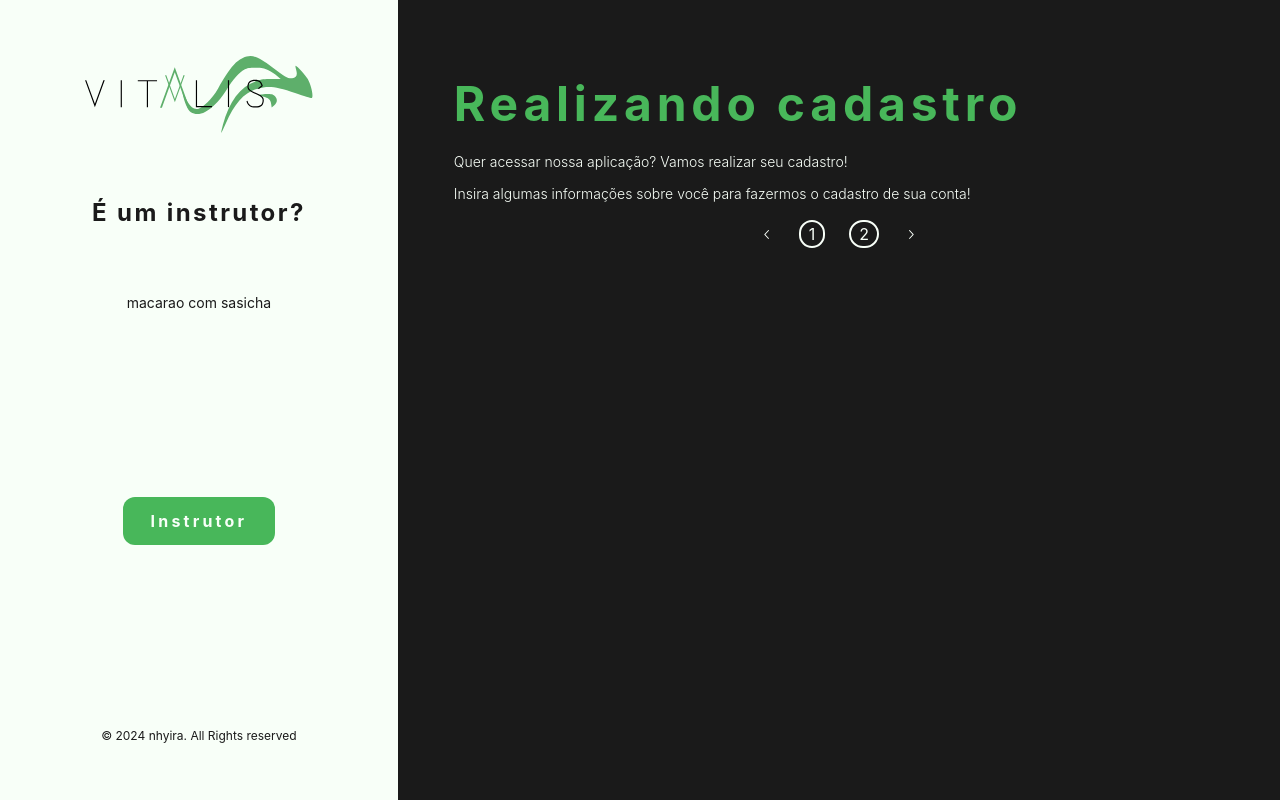
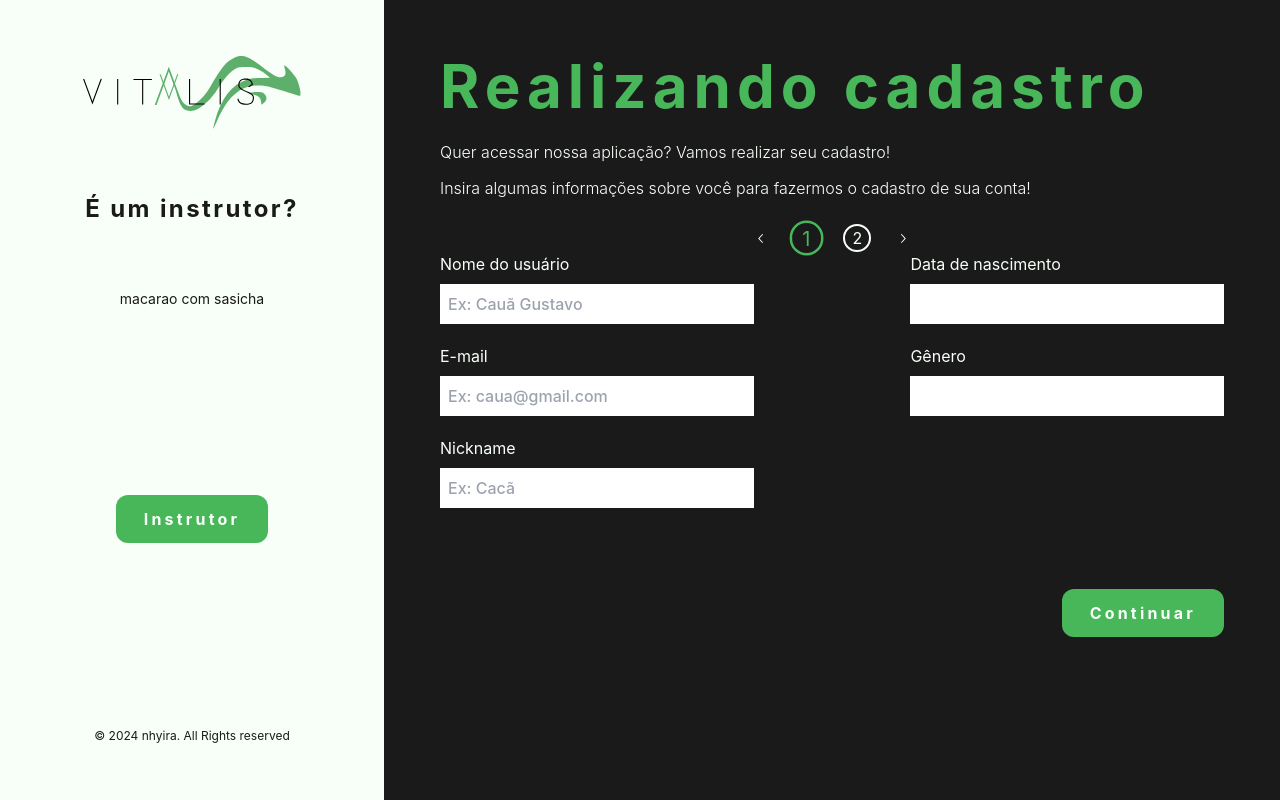
Before and after one commit to nhyira-group5/sistema-vitalis, a React (Vite) app: page / in a window 1280 px wide. Built offline with nearby package versions, Linux system fonts and the light colour scheme; what webfontloader would draw is missing.

Commit message:
feat - desenvolvmento tela de cadastro

```diff
--- a/package.json
+++ b/package.json
@@ -10,7 +10,9 @@
     "preview": "vite preview"
   },
   "dependencies": {
+    "@radix-ui/react-form": "^0.0.3",
     "@radix-ui/react-icons": "^1.3.0",
+    "@radix-ui/react-label": "^2.0.2",
     "@radix-ui/react-tabs": "^1.0.4",
     "localforage": "^1.10.0",
     "match-sorter": "^6.3.4",
--- a/src/components/LoginRegisterCard/loginRegisterCard.jsx
+++ b/src/components/LoginRegisterCard/loginRegisterCard.jsx
@@ -3,7 +3,7 @@ import LogoLilasBlackNormalSize from "@assets/logos/lilasNormalSizeblackColor.sv
 
 export function LoginRegisterCard ({tittle, contentText, userType, Button}){
     return(
-        <div className="flex flex-col p-14 bg-white text-black500  items-center text-center w-1/3 h-full justify-between">
+        <div className="flex flex-col p-14 bg-white text-black500  items-center text-center w-full h-full justify-between">
             <div className="flex flex-col items-center justify-center  gap-16">
                 {userType ?
                 (<img className="w-4/5" src={LogoGreenBlackNormalSize} alt="Logo vitalis"/>)
--- a/src/pages/Cadastro/cadastroPage.jsx
+++ b/src/pages/Cadastro/cadastroPage.jsx
@@ -2,6 +2,7 @@ import { LoginRegisterCard } from "@components/LoginRegisterCard/loginRegisterCa
 import { useState } from "react";
 import Button from "@components/Button/button.jsx"
 import * as Tabs from '@radix-ui/react-tabs';
+import * as Label from '@radix-ui/react-label';
 import { ChevronLeftIcon, ChevronRightIcon} from '@radix-ui/react-icons'
 
 
@@ -13,7 +14,7 @@ const [userType, setUserType] = useState(true)
 
 return(
 <>
-    <div className="flex h-screen w-screen bg-black500 ">
+    <div className="grid grid-cols-[0.30fr_0.70fr] grid-rows-1 bg-black500 w-screen h-screen">
         <LoginRegisterCard tittle={`${userType ? 'É um instrutor?' : 'É um aluno?'}`}
                            contentText={`${userType ? 'macarao com sasicha' : 'socoro jesus'}`}
                            userType = {userType}
@@ -21,31 +22,83 @@ return(
                             style={`text-md px-7 py-3 rounded-xl tracking-[0.2rem] text-white font-bold ${userType ? 'bg-primary-green300' : 'bg-alt-purple300'}`}
                             content={`${userType ? 'Instrutor' : 'Aluno'}`} />}/>
 
-        <div className="flex flex-col gap-4 text-white p-14 pt-20 w-3/4">
+        <div className="flex flex-col gap-6 text-white p-14  w-full ">
 
             <div className="flex flex-col gap-3">
-                <span className="text-5xl font-bold text-primary-green300 tracking-widest">Realizando cadastro</span>
+                <span className="text-6xl font-bold text-primary-green300 tracking-widest">Realizando cadastro</span>
 
-                <span className="mt-3 text-sm font-light">Quer acessar nossa aplicação? Vamos realizar seu cadastro!</span>
-                <span className="text-sm font-light">Insira algumas informações sobre você para fazermos o cadastro de sua conta!</span>
+                <span className="mt-3 text-base font-light">Quer acessar nossa aplicação? Vamos realizar seu cadastro!</span>
+                <span className="text-base font-light">Insira algumas informações sobre você para fazermos o cadastro de sua conta!</span>
             </div>
 
 
-            <Tabs.Root className="w-full flex flex-col items-center" defaultValue="tab1">
+            <Tabs.Root className="w-full flex flex-col  h-3/5 items-center"   defaultValue="tab1">
                 <Tabs.List className="flex gap-6"  aria-label="tabs">
                     <Tabs.Trigger value="tab1"><ChevronLeftIcon /></Tabs.Trigger>
-                     <Tabs.Trigger className="border-2 px-2 rounded-full" value="tab1">1</Tabs.Trigger>
-                     <Tabs.Trigger className="border-2 px-2 rounded-full" value="tab2">2</Tabs.Trigger>
+                     <Tabs.Trigger className="border-2 px-2 rounded-full text-center data-[state=active]:text-primary-green300 data-[state=active]:border-primary-green300 data-[state=active]:scale-125" value="tab1">1</Tabs.Trigger>
+                     <Tabs.Trigger className="border-2 px-[0.45rem] rounded-full data-[state=active]:text-primary-green300 data-[state=active]:border-primary-green300 data-[state=active]:scale-125" value="tab2">2</Tabs.Trigger>
                     <Tabs.Trigger value="tab2"><ChevronRightIcon /></Tabs.Trigger>
                 </Tabs.List>
 
-                <Tabs.Content value="tab1">
+                <Tabs.Content className="w-full flex flex-col justify-between gap-3 h-full  data-[state=inactive]:h-0 " value="tab1">
+
+                    <div className="flex">
+                        <div className="w-2/4 flex flex-col items-start gap-5">
+                            <fieldset className="flex flex-col w-4/5 gap-2">
+                                <Label.Root htmlFor="data-username">
+                                    Nome do usuário
+                                </Label.Root>
+                                <input type="text" className="text-black500 p-2 font-semibold placeholder:font-medium " placeholder="Ex: Cauã Gustavo" id="data-username"/>
+                            </fieldset>
+
+                            <fieldset className="flex flex-col w-4/5 gap-2">
+                                <Label.Root htmlFor="data-email">
+                                    E-mail
+                                </Label.Root>
+                                <input type="text" className="text-black500 p-2 font-semibold placeholder:font-medium" placeholder="Ex: caua@gmail.com" id="data-email"/>
+                            </fieldset>
+
+                            <fieldset className="flex flex-col w-4/5 gap-2">
+                                <Label.Root htmlFor="data-nickname">
+                                    Nickname
+                                </Label.Root>
+                                <input type="text" className="text-black500 p-2 font-semibold placeholder:font-medium" placeholder="Ex: Cacã" id="data-nickname"/>
+                            </fieldset>
+                        </div>
+
+                        <div className="w-2/4 flex flex-col items-end gap-5">
+                            <fieldset className="flex flex-col w-4/5 gap-2">
+                                <Label.Root htmlFor="data-usernasc">
+                                    Data de nascimento
+                                </Label.Root>
+                                <input type="text" className="text-black500 p-2 font-semibold placeholder:font-medium" id="data-usernasc"/>
+                            </fieldset>
+
+                            <fieldset className="flex flex-col w-4/5 gap-2">
+                                <Label.Root htmlFor="data-genero">
+                                    Gênero
+                                </Label.Root>
+                                <input type="text" className="text-black500 p-2 font-semibold placeholder:font-medium" id="data-genero"/>
+                            </fieldset>
 
 
+                        </div>
+                    </div>
+
+                    <fieldset className="place-self-end">
+                            <Tabs.List className="flex gap-6"  aria-label="tabs">
+                                <Tabs.Trigger value="tab2">
+                                    <Button content={"Continuar"}
+                                            style={`text-md px-7 py-3 rounded-xl tracking-[0.2rem] text-white font-bold ${userType ? 'bg-primary-green300' : 'bg-alt-purple300'}`} />
+
+                                </Tabs.Trigger>
+                            </Tabs.List>
+                        </fieldset>
                 </Tabs.Content>
 
 
-                <Tabs.Content value="tab2">Tab two content</Tabs.Content>
+                <Tabs.Content className="data-[state=inactive]:h-0" value="tab2">Tab two content</Tabs.Content>
+
 
             </Tabs.Root>
 
--- a/tailwind.config.js
+++ b/tailwind.config.js
@@ -26,7 +26,8 @@ export default {
     fontFamily: {
       'inter': ['Inter', 'sans-serif'],
       'mavenPro': ['Maven Pro', 'sans-serif']
-    }
+    },
+
   },
   plugins: [],
 }
```
Also changed, not shown: 1 other file (tests, documents, lock files or other folders).
